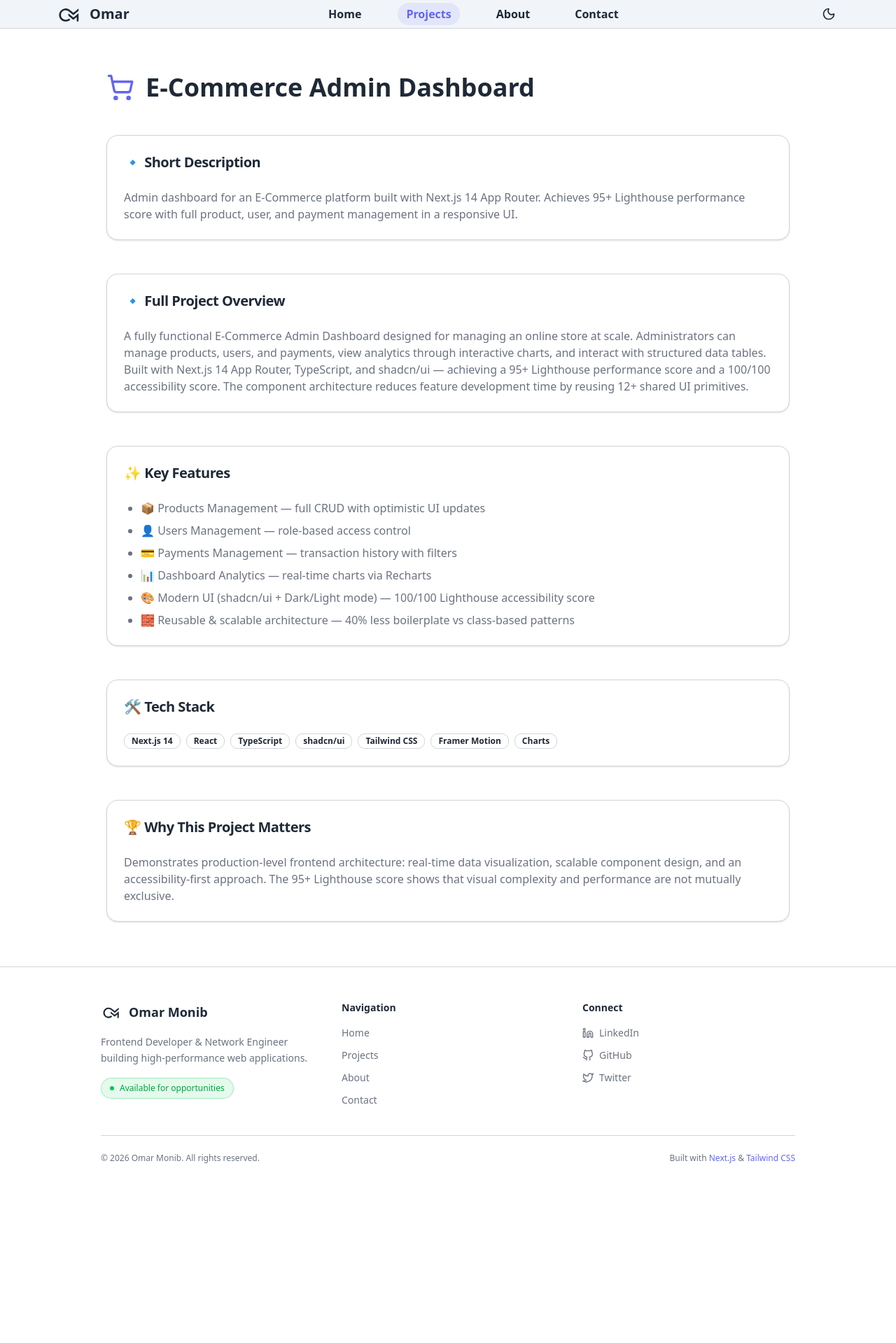
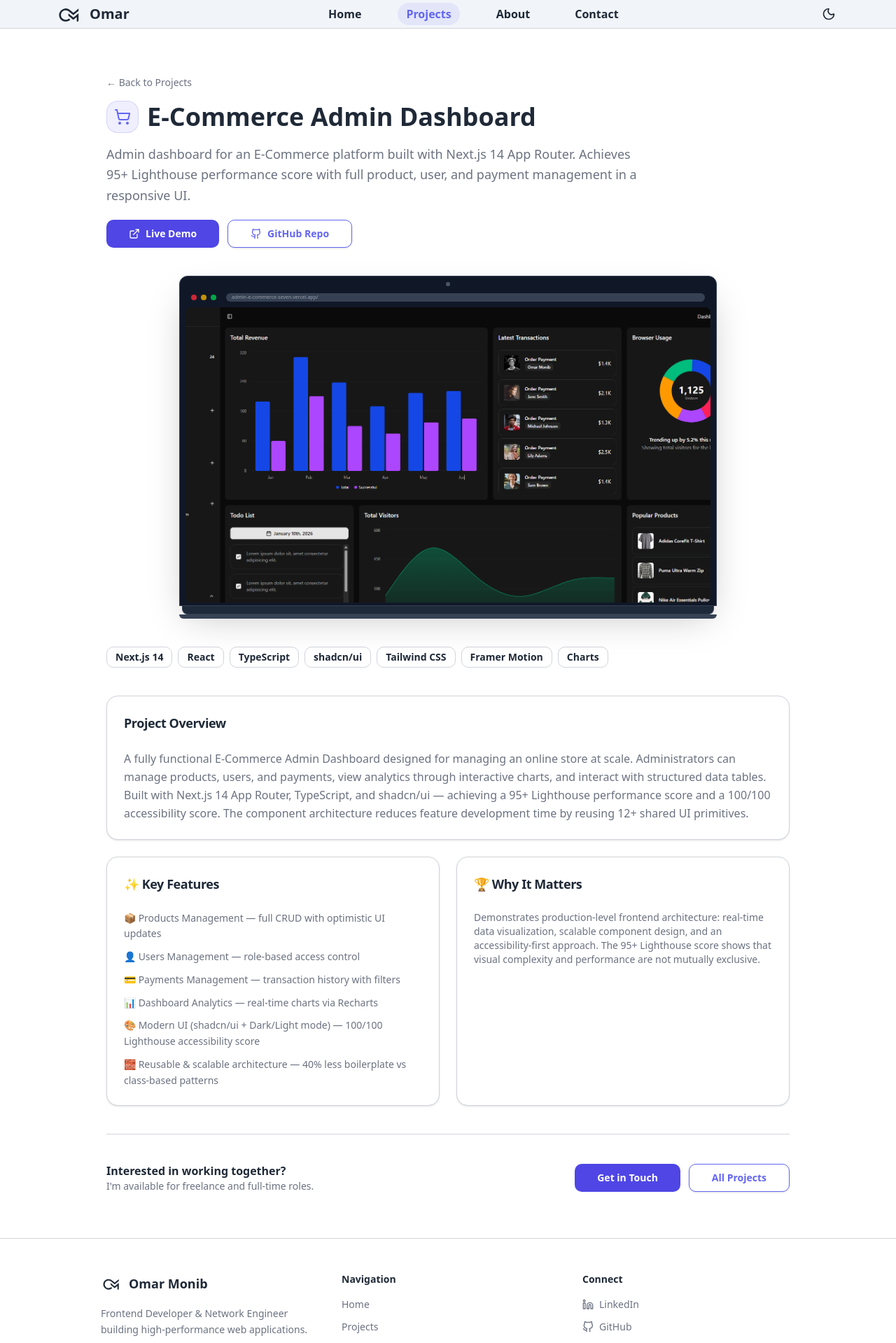
Before and after one commit to omarmonib/Omar-Monib, a Next.js app: page /projects/ecommerce-admin in a window 1280 px wide. Shown: the top 1919 px of the page at 70% size. Before the commit the page ends 1711 px from the top, so only its background shows below. Built offline with nearby package versions, Linux system fonts and the light colour scheme.

Commit message:
feat: add visual mockup, CTAs, and improved layout to project detail pages

```diff
--- a/app/projects/[slug]/page.tsx
+++ b/app/projects/[slug]/page.tsx
@@ -1,10 +1,12 @@
 import { Badge } from '@/components/ui/badge';
-import { ShoppingCart, ShoppingBag, BookOpen, User } from 'lucide-react';
+import { ShoppingCart, ShoppingBag, BookOpen, User, ExternalLink, Github } from 'lucide-react';
 import { Card, CardContent, CardHeader, CardTitle } from '@/components/ui/card';
+import { Button } from '@/components/ui/button';
 import { getProjectBySlug, getAllProjects } from '@/constants/projects';
 import { notFound } from 'next/navigation';
+import Link from 'next/link';
 import type { LucideIcon } from 'lucide-react';
-
+import ProjectMockup from '@/components/projects/ProjectMockup';
 
 const iconMap: Record<string, LucideIcon> = {
   'shopping-cart': ShoppingCart,
@@ -34,73 +36,120 @@ export default async function ProjectDetailsPage({ params }: ProjectDetailsPageP
   const { slug } = await params;
   const project = getProjectBySlug(slug);
 
-  if (!project) {
-    notFound();
-  }
+  if (!project) notFound();
 
   const { title, techs, features, shortDescription, fullDescription, whyItMatters, icon } = project;
-
   const Icon = iconMap[icon ?? 'user'] ?? User;
 
   return (
-    <section className="max-w-5xl mx-auto py-16 px-6 space-y-12">
-      {/* Project Title */}
-      <div className="flex items-center gap-4">
-        <Icon className="w-10 h-10 text-accent" />
-        <h1 className="text-4xl font-bold text-foreground">{title}</h1>
+    <section className="max-w-5xl mx-auto py-16 px-6 space-y-10">
+      {/* ── HEADER ── */}
+      <div className="space-y-4">
+        <Link
+          href="/projects"
+          className="inline-flex items-center gap-1.5 text-sm text-muted-foreground hover:text-accent transition-colors"
+        >
+          ← Back to Projects
+        </Link>
+
+        <div className="flex items-center gap-3">
+          <div className="p-2.5 rounded-xl bg-accent/10 border border-accent/20">
+            <Icon className="w-6 h-6 text-accent" />
+          </div>
+          <h1 className="text-3xl md:text-4xl font-bold text-foreground">{title}</h1>
         </div>
 
-      {/* Short Description */}
-      <Card className="bg-background border-border rounded-xl shadow-sm">
+        <p className="text-base md:text-lg text-muted-foreground leading-relaxed max-w-3xl">
+          {shortDescription}
+        </p>
+
+        {/* CTA Buttons */}
+        <div className="flex flex-wrap gap-3 pt-1">
+          <Button asChild size="lg" variant="custom">
+            <Link href={project.liveUrl} target="_blank" rel="noopener noreferrer">
+              <ExternalLink className="w-4 h-4" />
+              Live Demo
+            </Link>
+          </Button>
+          <Button asChild size="lg" variant="customOutline">
+            <Link href={project.githubUrl} target="_blank" rel="noopener noreferrer">
+              <Github className="w-4 h-4" />
+              GitHub Repo
+            </Link>
+          </Button>
+        </div>
+      </div>
+
+      {/* ── MOCKUP ── */}
+      <div className="w-full max-w-3xl mx-auto">
+        <ProjectMockup project={project} />
+      </div>
+
+      {/* ── TECH STACK ── */}
+      <div className="flex flex-wrap gap-2">
+        {techs.map((tech) => (
+          <Badge key={tech} variant="outline" className="text-sm px-3 py-1">
+            {tech}
+          </Badge>
+        ))}
+      </div>
+
+      {/* ── CONTENT GRID ── */}
+      <div className="grid md:grid-cols-2 gap-6">
+        {/* Full Overview */}
+        <Card className="md:col-span-2 bg-background border-border rounded-xl shadow-sm">
           <CardHeader>
-          <CardTitle className="text-xl">🔹 Short Description</CardTitle>
+            <CardTitle className="text-lg">Project Overview</CardTitle>
           </CardHeader>
-        <CardContent className="text-muted-foreground">{shortDescription}</CardContent>
-      </Card>
-
-      {/* Full Project Overview */}
-      <Card className="bg-background border-border rounded-xl shadow-sm">
-        <CardHeader>
-          <CardTitle className="text-xl">🔹 Full Project Overview</CardTitle>
-        </CardHeader>
-        <CardContent className="text-muted-foreground">{fullDescription}</CardContent>
+          <CardContent className="text-muted-foreground leading-relaxed">
+            {fullDescription}
+          </CardContent>
         </Card>
 
         {/* Key Features */}
         <Card className="bg-background border-border rounded-xl shadow-sm">
           <CardHeader>
-          <CardTitle className="text-xl">✨ Key Features</CardTitle>
+            <CardTitle className="text-lg">✨ Key Features</CardTitle>
           </CardHeader>
           <CardContent>
-          <ul className="list-disc pl-6 space-y-2 text-muted-foreground">
+            <ul className="space-y-2.5">
               {features.map((feature) => (
-              <li key={feature}>{feature}</li>
+                <li key={feature} className="text-sm text-muted-foreground leading-relaxed">
+                  {feature}
+                </li>
               ))}
             </ul>
           </CardContent>
         </Card>
 
-      {/* Tech Stack */}
+        {/* Why It Matters */}
         <Card className="bg-background border-border rounded-xl shadow-sm">
           <CardHeader>
-          <CardTitle className="text-xl">🛠️ Tech Stack</CardTitle>
+            <CardTitle className="text-lg">🏆 Why It Matters</CardTitle>
           </CardHeader>
-        <CardContent className="flex flex-wrap gap-2">
-          {techs.map((tech) => (
-            <Badge key={tech} variant="outline">
-              {tech}
-            </Badge>
-          ))}
+          <CardContent className="text-muted-foreground leading-relaxed text-sm">
+            {whyItMatters}
           </CardContent>
         </Card>
+      </div>
 
-      {/* Why This Project Matters */}
-      <Card className="bg-background border-border rounded-xl shadow-sm">
-        <CardHeader>
-          <CardTitle className="text-xl">🏆 Why This Project Matters</CardTitle>
-        </CardHeader>
-        <CardContent className="text-muted-foreground">{whyItMatters}</CardContent>
-      </Card>
+      {/* ── BOTTOM CTA ── */}
+      <div className="border-t border-border pt-10 flex flex-col sm:flex-row items-center justify-between gap-4">
+        <div>
+          <p className="font-semibold text-foreground">Interested in working together?</p>
+          <p className="text-sm text-muted-foreground">
+            I&apos;m available for freelance and full-time roles.
+          </p>
+        </div>
+        <div className="flex gap-3">
+          <Button asChild variant="custom" size="lg">
+            <Link href="/contact">Get in Touch</Link>
+          </Button>
+          <Button asChild variant="customOutline" size="lg">
+            <Link href="/projects">All Projects</Link>
+          </Button>
+        </div>
+      </div>
     </section>
   );
 }
```
Lines whose indentation alone changed are shown as unchanged.
